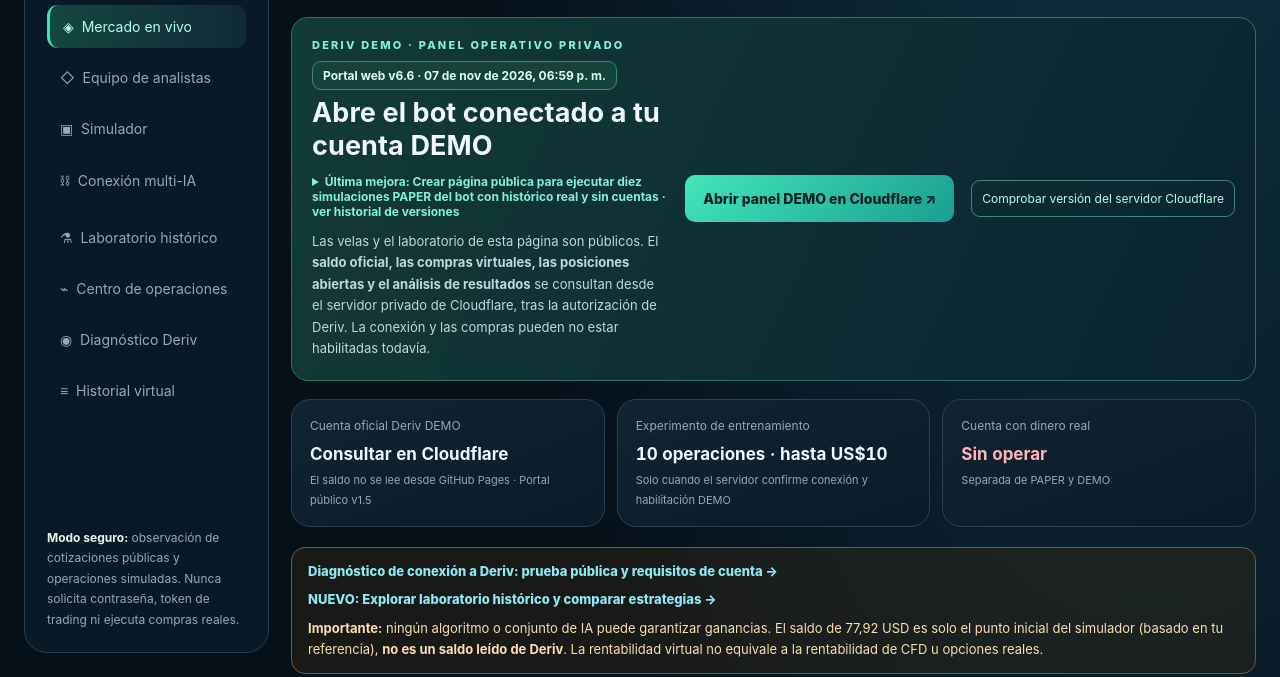
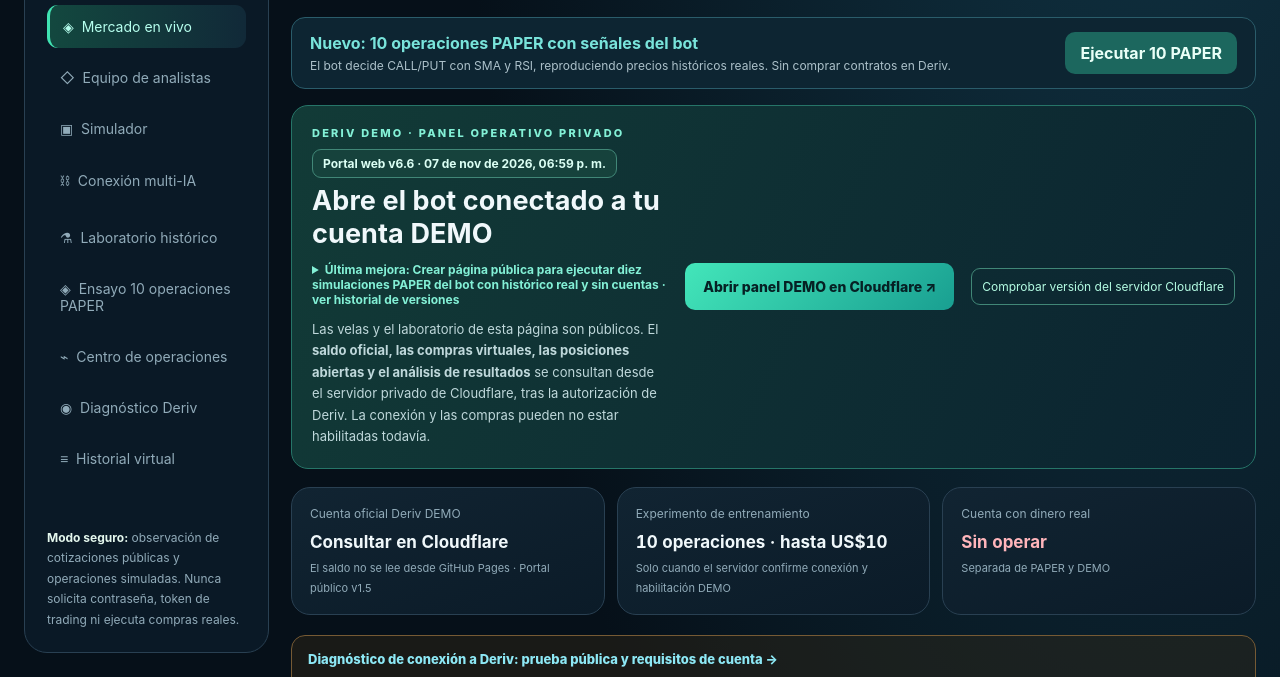
Before and after one commit to FUNDACIONECOPIENSAEVOLUTION/deriv-bot, a website: page index.html in a window 1280 px wide. Shown: the part 123-800 px from the top of the page. Drawn offline with Linux system fonts and the light colour scheme.

Commit message:
Conectar ensayo PAPER 10 con navegación y acceso visible desde la portada del bot

```diff
--- a/index.html
+++ b/index.html
@@ -14,12 +14,16 @@
 <body><div class="shell">
 <aside class="side">
   <div class="brand"><img src="./favicon.svg" alt=""><div>DERIV IA <small>TRADER LAB · <span id="release-nav-version">V1.5</span></small></div></div>
-  <div class="nav"><a class="active" href="#mercado">◈ &nbsp;Mercado en vivo</a><a href="#analistas">◇ &nbsp;Equipo de analistas</a><a href="#demo">▣ &nbsp;Simulador</a><a href="#integracion">⛓ &nbsp;Conexión multi-IA</a><a href="./laboratorio.html">⚗ &nbsp;Laboratorio histórico</a><a href="./operaciones.html">⌁ &nbsp;Centro de operaciones</a><a href="./conexion.html">◉ &nbsp;Diagnóstico Deriv</a><a href="#historial">≡ &nbsp;Historial virtual</a></div>
+  <div class="nav"><a class="active" href="#mercado">◈ &nbsp;Mercado en vivo</a><a href="#analistas">◇ &nbsp;Equipo de analistas</a><a href="#demo">▣ &nbsp;Simulador</a><a href="#integracion">⛓ &nbsp;Conexión multi-IA</a><a href="./laboratorio.html">⚗ &nbsp;Laboratorio histórico</a><a href="./ensayo-paper-10.html">◈ &nbsp;Ensayo 10 operaciones PAPER</a><a href="./operaciones.html">⌁ &nbsp;Centro de operaciones</a><a href="./conexion.html">◉ &nbsp;Diagnóstico Deriv</a><a href="#historial">≡ &nbsp;Historial virtual</a></div>
   <div class="sidebarfoot"><strong>Modo seguro:</strong> observación de cotizaciones públicas y operaciones simuladas. Nunca solicita contraseña, token de trading ni ejecuta compras reales.</div>
 </aside>
 <main class="main">
  <div class="top"><div><div class="eyebrow">Laboratorio de mercado · Datos públicos Deriv</div><h1>Centro de operaciones IA</h1><p class="sub">Datos reales cuando la conexión esté activa. Decisiones y operaciones únicamente virtuales.</p></div><div class="pill"><span id="led" class="dot"></span><span id="connection">Sin conectar</span></div></div>
- <section aria-label="Acceso al panel operativo de Deriv DEMO" style="border:1px solid #267568;background:linear-gradient(115deg,#123b37,#0b2330);border-radius:17px;padding:20px;display:flex;flex-wrap:wrap;align-items:center;justify-content:space-between;gap:17px;margin:0 0 18px">
+ <section aria-label="Ensayo histórico PAPER de diez decisiones" style="border:1px solid #2a5c6a;background:#0d2532;border-radius:14px;padding:14px 18px;margin:0 0 16px;display:flex;align-items:center;justify-content:space-between;gap:16px;flex-wrap:wrap">
+<div><strong style="color:#79e4db">Nuevo: 10 operaciones PAPER con señales del bot</strong><div style="font-size:12px;color:#acc1ca;margin-top:5px">El bot decide CALL/PUT con SMA y RSI, reproduciendo precios históricos reales. Sin comprar contratos en Deriv.</div></div>
+<a href="./ensayo-paper-10.html" style="display:inline-block;background:#1c675e;color:#e9fff7;border-radius:10px;padding:11px 15px;font-weight:700">Ejecutar 10 PAPER</a>
+</section>
+<section aria-label="Acceso al panel operativo de Deriv DEMO" style="border:1px solid #267568;background:linear-gradient(115deg,#123b37,#0b2330);border-radius:17px;padding:20px;display:flex;flex-wrap:wrap;align-items:center;justify-content:space-between;gap:17px;margin:0 0 18px">
 <div style="flex:1 1 320px">
 <div class="eyebrow" style="color:#83f0d6">DERIV DEMO · PANEL OPERATIVO PRIVADO</div>
 <div style="display:inline-block;margin-top:9px;background:#16423c;border:1px solid #418777;color:#dbfff4;padding:6px 10px;border-radius:9px;font-size:12px;font-weight:700"><span id="release-public-version">Portal web v1.5</span> · <span id="release-updated-at">07/11/2026</span></div>
```
